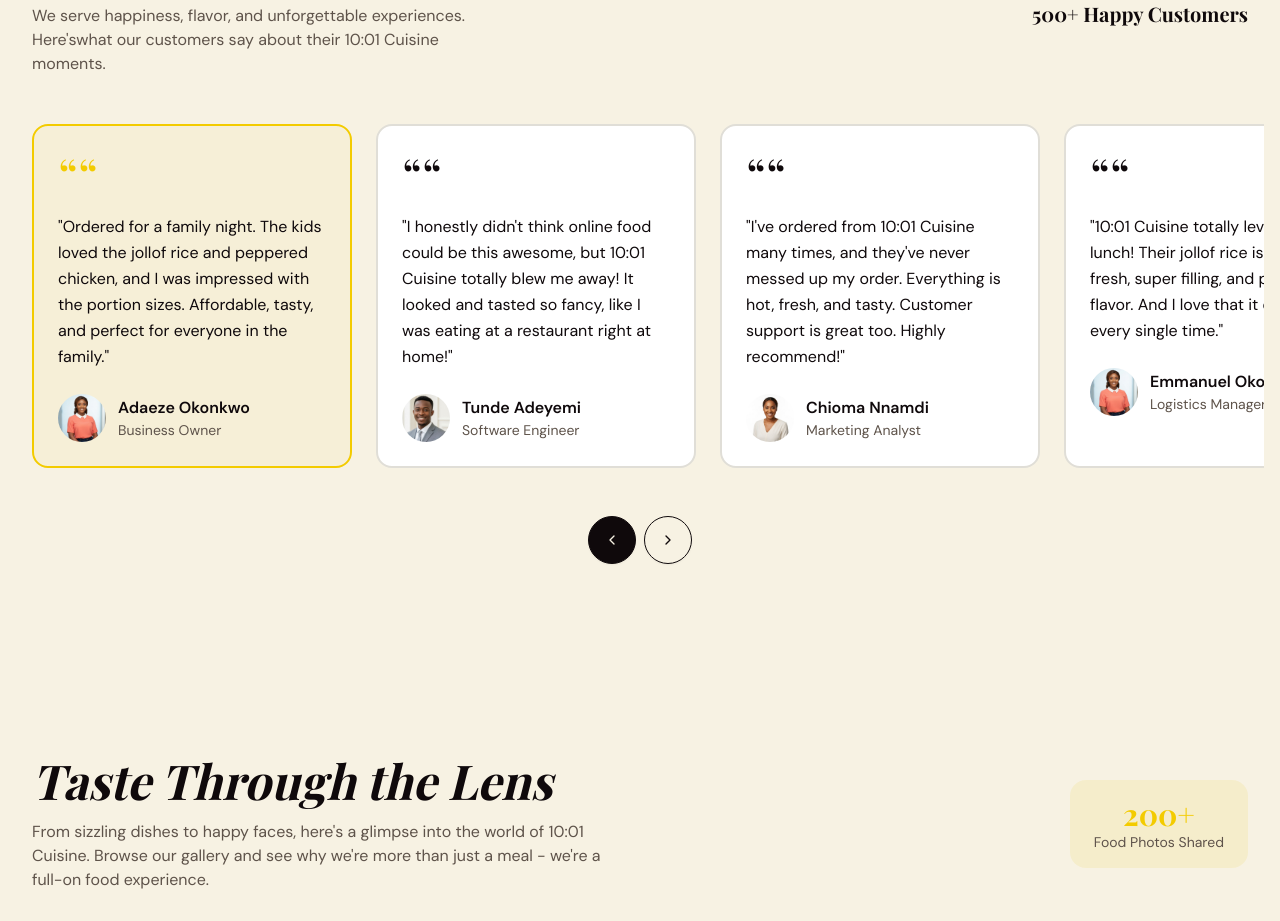
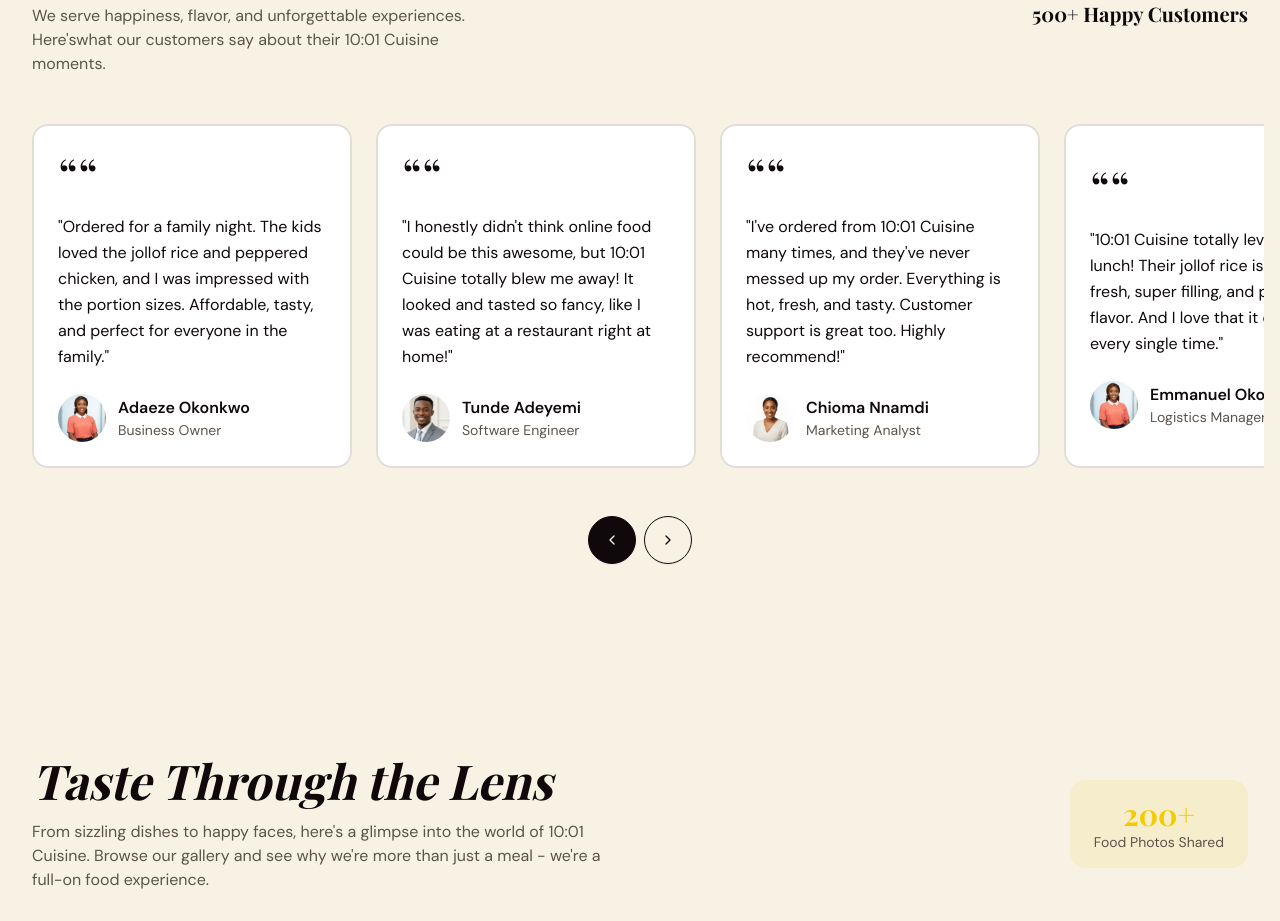
Before and after one commit to GiddyCode/10-01-cuisine-website, a Next.js app: page / in a window 1280 px wide. Shown: the part 5080-6001 px from the top of the page. Built offline with nearby package versions, Linux system fonts and the light colour scheme; a web font is replaced by a local one.

Commit message:
fix: update testimonials card highlight behavior
Toggle highlight on click, default gray border for all cards.

Co-authored-by: null <39639307+GiddyCode@users.noreply.github.com>

```diff
--- a/components/testimonials.tsx
+++ b/components/testimonials.tsx
@@ -3,6 +3,7 @@
 import Image from "next/image";
 import { ChevronLeft, ChevronRight } from "lucide-react";
 import { Button } from "@/components/ui/button";
+import { useState } from "react";
 
 const testimonials = [
   {
@@ -49,6 +50,8 @@ const avatars = [
 ];
 
 export function Testimonials() {
+  const [selectedId, setSelectedId] = useState<number | null>(null);
+
   return (
     <section className="bg-background py-16 sm:py-24">
       <div className="mx-auto max-w-7xl px-4 sm:px-6 lg:px-8">
@@ -88,17 +91,21 @@ export function Testimonials() {
         </div>
 
         {/* Testimonial Cards - Horizontal Scroll */}
-        <div className="mt-12 -mx-4 px-4 overflow-x-auto pb-4">
+        <div className="mt-12 -mx-4 px-4 overflow-x-auto pb-4 scrollbar-hide">
           <div className="flex gap-6 min-w-max">
-            {testimonials.map((testimonial, index) => (
-              <div
+            {testimonials.map((testimonial) => {
+              const isSelected = selectedId === testimonial.id;
+              return (
+                <button
+                  type="button"
                   key={testimonial.id}
-                className={`w-80 flex-shrink-0 rounded-2xl border-2 p-6 ${
-                  index === 0 ? "border-primary bg-primary/5" : "border-border bg-card"
+                  onClick={() => setSelectedId(isSelected ? null : testimonial.id)}
+                  className={`w-80 flex-shrink-0 rounded-2xl border-2 p-6 text-left transition-all duration-300 ${
+                    isSelected ? "border-primary bg-primary/5" : "border-border bg-card hover:border-border/80"
                   }`}
                 >
                   {/* Quote Icon */}
-                <div className={`font-serif text-5xl leading-none ${index === 0 ? "text-primary" : "text-foreground"}`}>
+                  <div className={`font-serif text-5xl leading-none transition-colors duration-300 ${isSelected ? "text-primary" : "text-foreground"}`}>
                     {'\u201C\u201C'}
                   </div>
 
@@ -122,8 +129,9 @@ export function Testimonials() {
                       <p className="text-sm text-muted-foreground">{testimonial.role}</p>
                     </div>
                   </div>
-              </div>
-            ))}
+                </button>
+              );
+            })}
           </div>
         </div>
 
```
Lines whose indentation alone changed are shown as unchanged.
